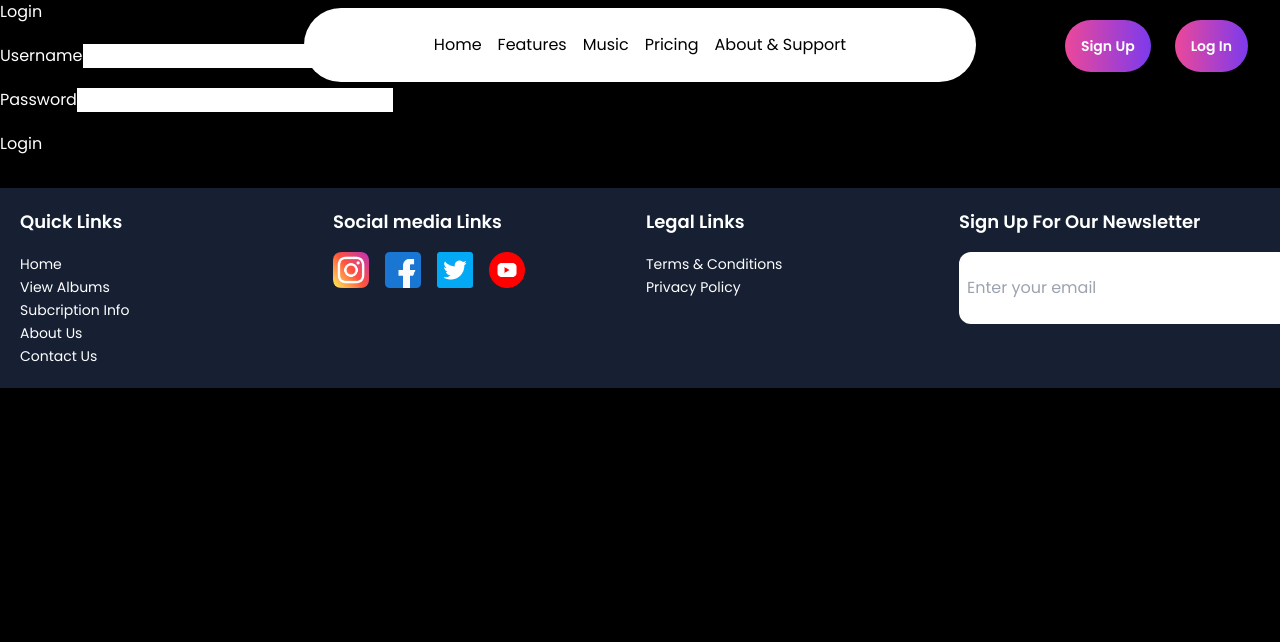
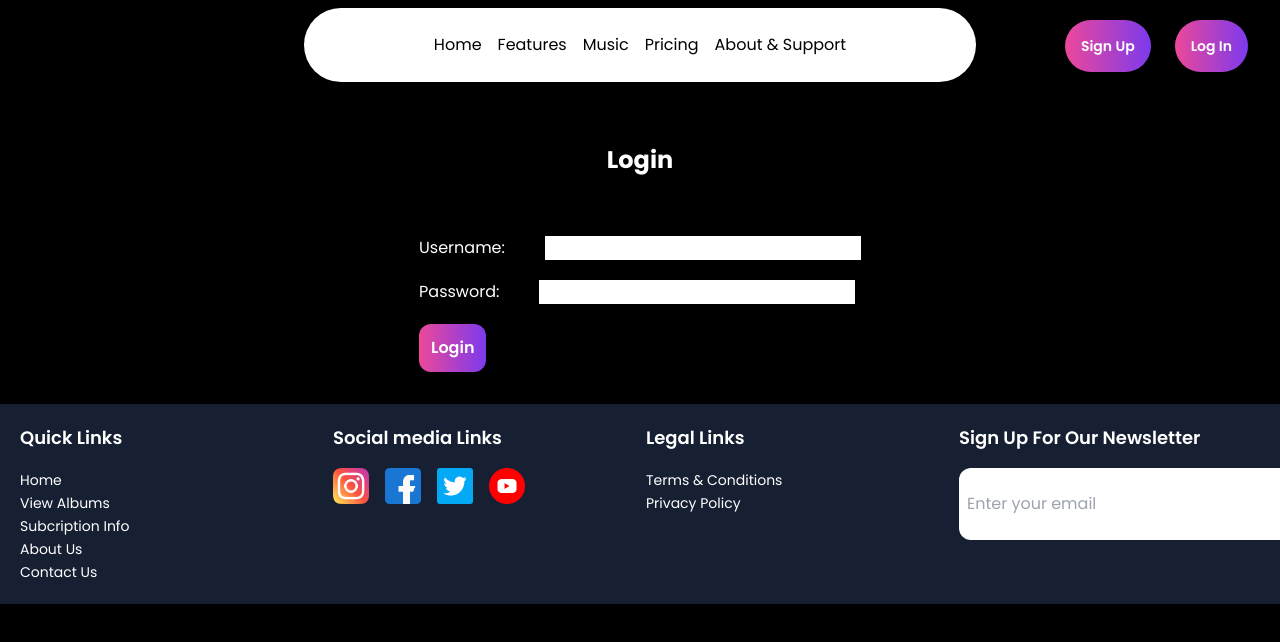
Before and after one commit to Pradikshan/aws-frontend, a React (Vite) app: page /login in a window 1280 px wide. Shown: the top 642 px of the page. Built offline with nearby package versions, Linux system fonts and the light colour scheme; what amazon-cognito-identity-js would draw is missing.

Commit message:
Added styles

```diff
--- a/src/views/Login.jsx
+++ b/src/views/Login.jsx
@@ -41,11 +41,11 @@ const Login = () => {
   };
 
   return (
-    <div className="container text-white">
-      <h2>Login</h2>
-      <form onSubmit={handleLogin}>
+    <div className="mt-36 flex flex-col justify-center text-white">
+      <h2 className="text-white mx-auto font-bold text-2xl mb-10">Login</h2>
+      <form className="mx-auto" onSubmit={handleLogin}>
         <div className="form-group">
-          <label>Username</label>
+          <label className="text-white me-10">Username:</label>
           <input
             type="text"
             className="form-control"
@@ -55,7 +55,7 @@ const Login = () => {
           />
         </div>
         <div className="form-group">
-          <label>Password</label>
+          <label className="text-white me-10">Password:</label>
           <input
             type="password"
             className="form-control"
@@ -64,7 +64,10 @@ const Login = () => {
             required
           />
         </div>
-        <button type="submit" className="btn btn-primary">
+        <button
+          type="submit"
+          className="p-3 font-semibold bg-gradient-to-r from-pink-500 to-violet-600 hover:bg-gradient-to-r hover:from-indigo-500 hover:to-purple-500 rounded-xl hover:scale-110 transition-all ease-in-out duration-500 text-white"
+        >
           Login
         </button>
       </form>
```
